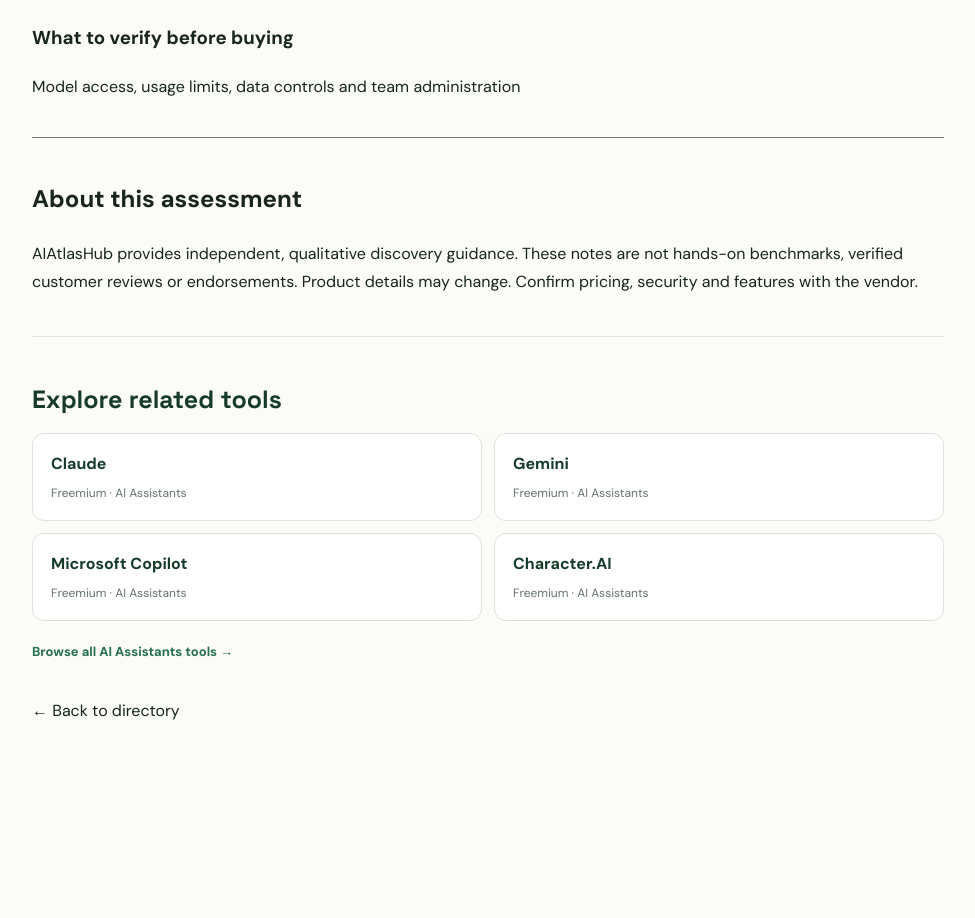
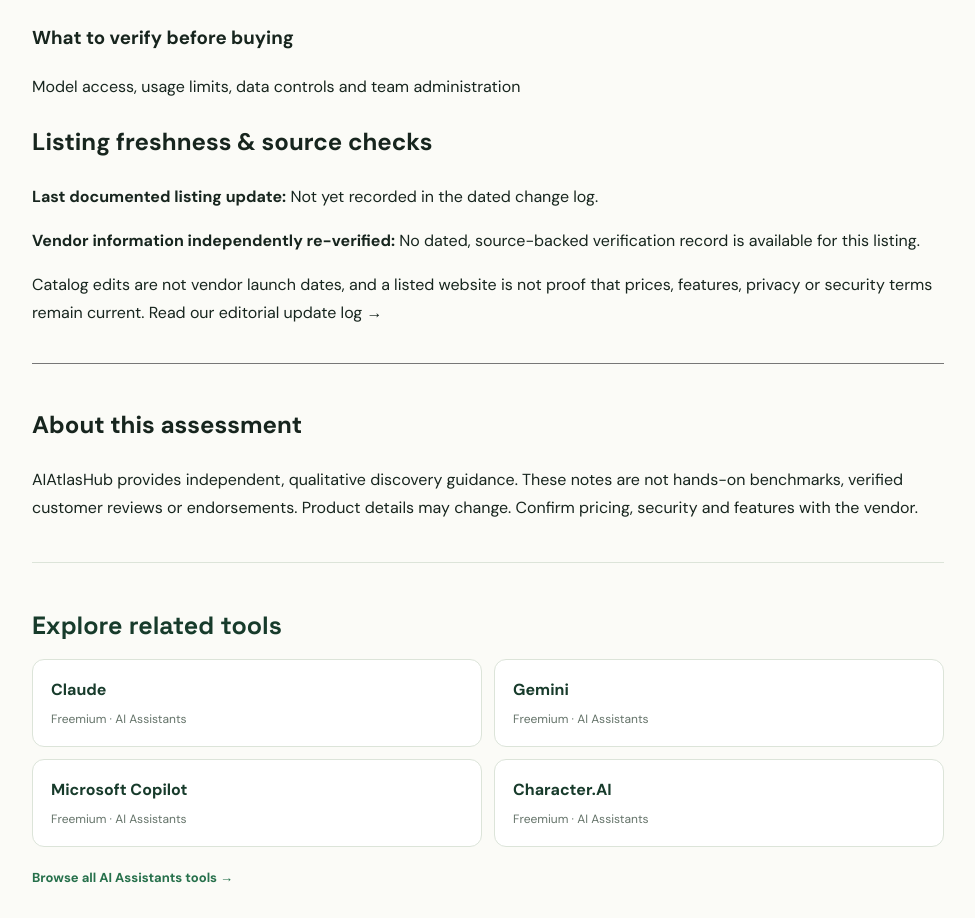
Before and after one commit to rajat-ray/AIAtlasHub, a Next.js app: page /tools/chatgpt in a window 1280 px wide. Shown: the part 948-1866 px from the top of the page, without its empty margins (152-1127 px from the left). Before the commit the page ends 1773 px from the top, so only its background shows below. Built offline with nearby package versions, Linux system fonts and the light colour scheme; no server answers.

Commit message:
Show honest per-tool editorial history and evidence-backed verification status

```diff
--- a/app/tools/[slug]/page.tsx
+++ b/app/tools/[slug]/page.tsx
@@ -4,6 +4,7 @@
 import { tools } from '../../../data/tools';
 import { editorialReviews } from '../../../data/editorial';
 import { categorySlug } from '../../../data/category-content';
+import { toolHistory, toolVerifications } from '../../../data/catalog-updates';
 
 const slugify=(name:string)=>name.toLowerCase().replace(/[^a-z0-9]+/g,'-').replace(/^-|-$/g,'');
 type Props={params:Promise<{slug:string}>};
@@ -17,6 +18,8 @@
 export default async function ToolPage({params}:Props){
  const {slug}=await params;const t=tools.find(t=>slugify(t.name)===slug);if(!t)notFound();
  const review=editorialReviews[t.name];
+ const history=toolHistory(t.name);
+ const verification=toolVerifications[t.name];
  return <main style={{maxWidth:960,margin:'0 auto',padding:'48px 24px 100px',lineHeight:1.75}}>
  <Link href="/#directory">← Browse all AI tools</Link>
  <p style={{marginTop:32,fontSize:13,letterSpacing:1,textTransform:'uppercase'}}><Link href={`/categories/${categorySlug(t.category)}`}>{t.category}</Link></p>
@@ -34,6 +37,11 @@
  :<><p>This product has not yet received a detailed editorial assessment. Use the questions below to evaluate its suitability.</p>
  <h3>Evaluation checklist</h3><ul><li>Does the product support your actual workflow and integrations?</li><li>What are the usage limits, total costs and cancellation terms?</li><li>How are data privacy, retention and access controls handled?</li><li>Can you validate output quality with representative tasks?</li></ul></>}
  </section>
+ <section className="tool-freshness" aria-label="Listing freshness and sources"><h2>Listing freshness &amp; source checks</h2>
+ {history.length>0?<><p><strong>Last documented AIAtlasHub listing update:</strong> <time dateTime={history[0].date}>{history[0].date}</time></p><ul>{history.map((entry,i)=><li key={entry.date+'-'+i}><strong>{entry.title}</strong> — {entry.summary}</li>)}</ul></>:<p><strong>Last documented listing update:</strong> Not yet recorded in the dated change log.</p>}
+ {verification?<><p><strong>Vendor information checked:</strong> <time dateTime={verification.checkedOn}>{verification.checkedOn}</time> ({verification.scope.join(', ')})</p><p>{verification.note}</p><ul>{verification.sourceUrls.map(url=><li key={url}><a href={url} target="_blank" rel="noopener noreferrer">{url}</a></li>)}</ul></>:<p><strong>Vendor information independently re-verified:</strong> No dated, source-backed verification record is available for this listing.</p>}
+ <p>Catalog edits are not vendor launch dates, and a listed website is not proof that prices, features, privacy or security terms remain current. <Link href="/updates">Read our editorial update log →</Link></p>
+ </section>
  <section style={{marginTop:36,borderTop:'1px solid #777',paddingTop:20}}>
  <h2>About this assessment</h2><p>AIAtlasHub provides independent, qualitative discovery guidance. These notes are not hands-on benchmarks, verified customer reviews or endorsements. Product details may change. Confirm pricing, security and features with the vendor.</p>
  </section>
```
